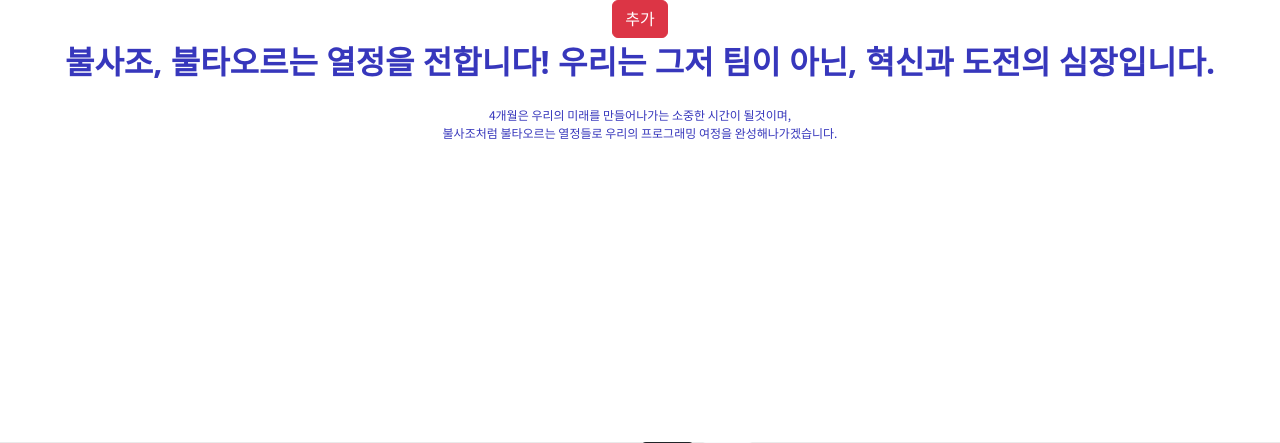
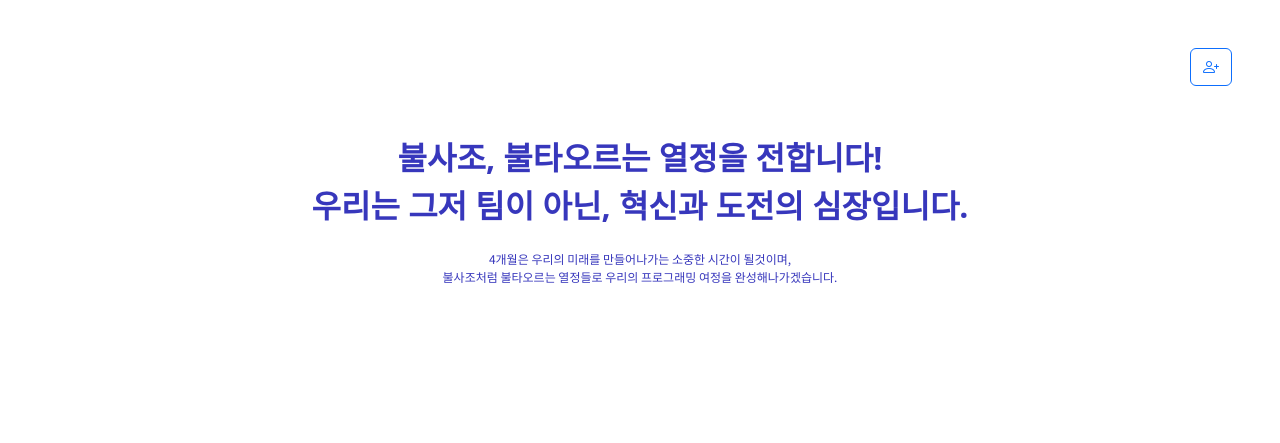
Before and after one commit to 1489ehdghks/teamProject001, a Flask app: page / in a window 1280 px wide; the page is wider, and only the part inside the window is pictured. Shown: the top 443 px of that part. Run offline with Flask 3, Linux system fonts and the light colour scheme.

Commit message:
Add: 팀원 추가 아이콘

```diff
--- a/templates/phoenix.html
+++ b/templates/phoenix.html
@@ -23,10 +23,10 @@
 
   <body>
     <!-- modal -->
-      <div class="d-grid gap-2 d-sm-flex justify-content-sm-center">
+      <div class="d-grid gap-2 d-md-flex justify-content-md-end m-5 mt-5">
         <!-- Button trigger modal -->
-        <button type="button" class="btn btn-danger" data-bs-toggle="modal" data-bs-target="#exampleModal">
-            추가
+        <button type="button" class="btn btn-outline-primary" data-bs-toggle="modal" data-bs-target="#exampleModal">
+          <i class="bi bi-person-plus"></i>
         </button>
       </div>
 
@@ -81,8 +81,8 @@
     <!-- main -->
     <div class="large-font">
       <p>
-        불사조, 불타오르는 열정을 전합니다! 우리는 그저 팀이 아닌, 혁신과 도전의
-        심장입니다.
+        불사조, 불타오르는 열정을 전합니다! <br />
+        우리는 그저 팀이 아닌, 혁신과 도전의 심장입니다.
       </p>
     </div>
 
@@ -98,7 +98,7 @@
       {% for mem in data %}
       <div class="portrait">
         <img
-          src="{{member.image_url}}"
+          src="{{mem.image_url}}"
           alt="Portrait 1"
         />
         <p class="p-text" span="poppins-regular">{{mem.mbti}}</p>
@@ -115,8 +115,6 @@
         />
       </div>
       <div class="photobox">
-        <button type="button" class="btn btn-dark">삭제</button>
-        <button type="button" class="btn btn-light">수정</button>
         <div id="textbox">
           <h3 class="name">Member.username</h3>
           <p><br /></p>
@@ -126,6 +124,8 @@
           <p><br /></p>
           <p class="blogurl">Member.blog_url</p>
         </div>
+        <button type="button" class="btn btn-light"><i class="bi bi-arrow-repeat"></i></button>
+        <button type="button" class="btn btn-dark"><i class="bi bi-trash3"></i></button>
       </div>
     </div>
 
```
